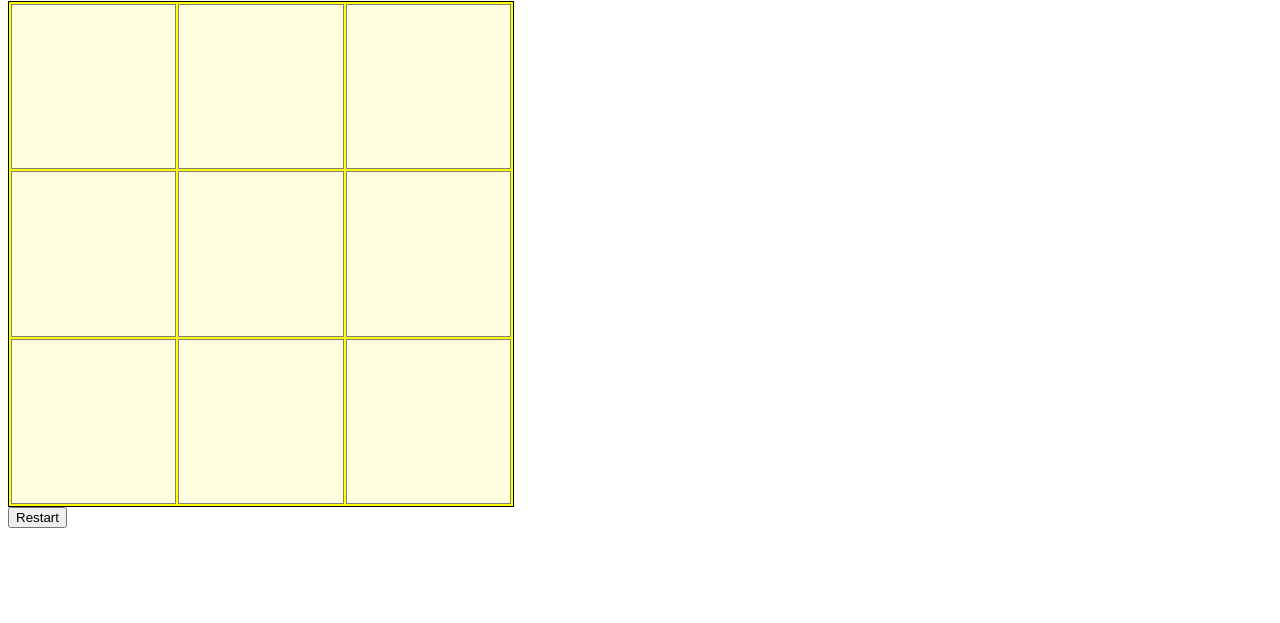
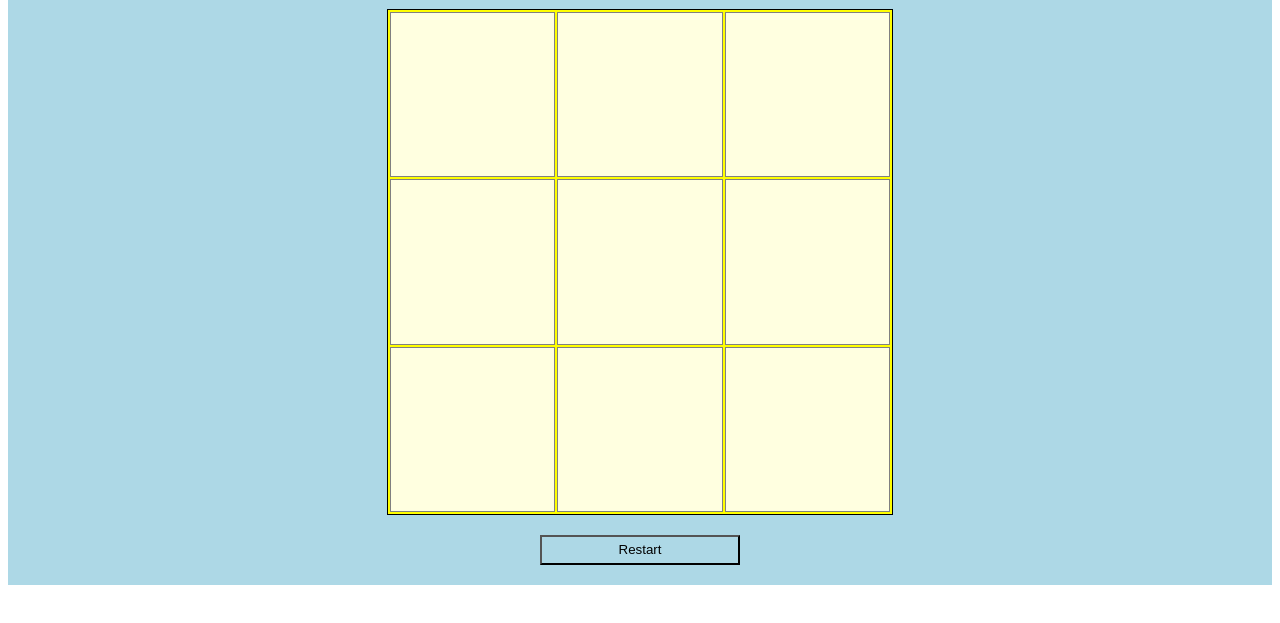
Before and after one commit to AlexMamani85/odin-javascript-tic-tac-toe, a plain HTML site: page index.html in a window 1280 px wide. Shown: the part 79-702 px from the top of the page. Drawn offline with Linux system fonts and the light colour scheme.

Commit message:
ADD restartBtn, container and restartBtnContainer style

````diff
--- a/style.css
+++ b/style.css
@@ -20,3 +20,27 @@
     background: lightyellow;
     cursor: pointer;
   }
+
+.container{
+  color: red 1px solid;
+  background-color: lightblue;
+  display: flex;
+  flex-flow: column;
+  align-items: center;
+}
+
+.restartBtnContainer{
+  margin: 20px;
+}
+
+#restartBtn{
+  background-color: lightblue;
+  color: black;
+  height: 30px;
+  width: 200px;
+}
+#restartBtn:hover{
+  background-color: black;
+  color: lightblue;
+}
+```
````
